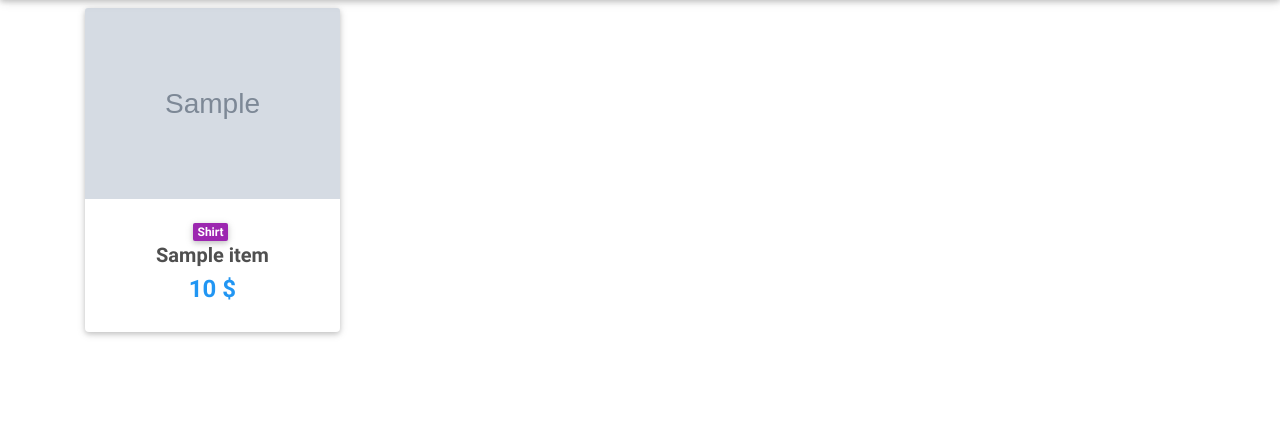
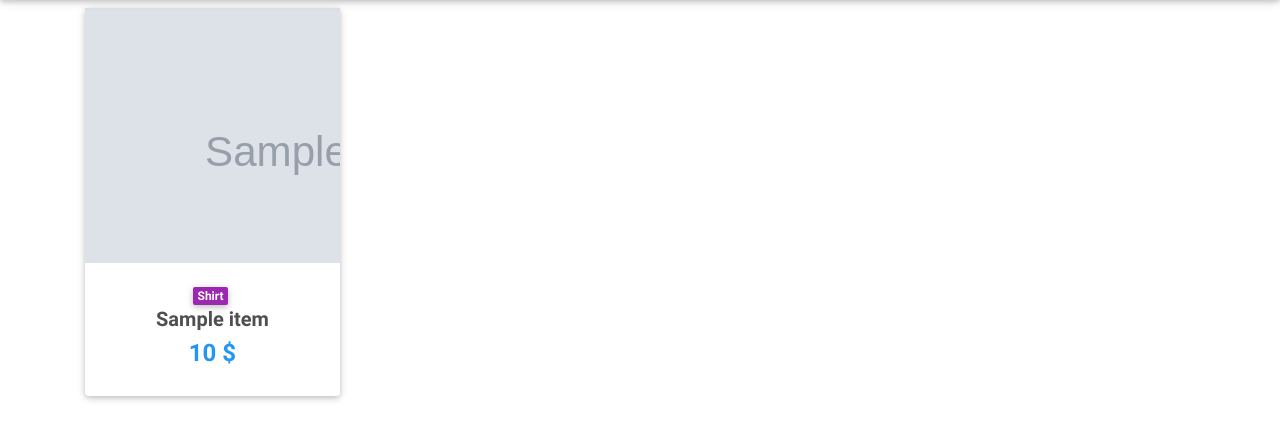
Before and after one commit to Hophoet/comii, a Django app: page / in a window 1280 px wide. Shown: the part 64-504 px from the top of the page. Run offline with Django 3.2, Linux system fonts and the light colour scheme; tables that the repository leaves empty hold one stand-in row (values such as "Sample post"); grey boxes marked "Sample" are stand-in pictures; some libraries are stand-ins or nearby versions.

Commit message:
(templates, css) - add custom.css file to the home template header, add new styles value to the image tag class value

```diff
--- a/templates/home.html
+++ b/templates/home.html
@@ -1,5 +1,10 @@
 {% extends 'base.html' %}
 {% load static %}
+
+{% block extra_head %}
+  <link href="{% static 'css/custom.css' %}" rel="stylesheet">
+{% endblock %}
+
 {%  block content %}
 
   <!--Main layout-->
@@ -18,14 +23,12 @@
           {% for item in object_list  %}
           <!--Grid column-->
           <div class="col-lg-3 col-md-6 mb-4">
-
             <!--Card-->
             <div class="card">
-
               <!--Card image-->
-              <div class="view overlay">
-                <img src="{{ item.image }}" class="card-img-top"
-                  alt="">
+              <div class="img-wrap"> <!--old class value  'view overlay' -->
+                <img src="{{ item.image }}"  class=""
+                  alt=""> <!-- old class value 'card-img-top' -->
                 <a>
                   <div class="mask rgba-white-slight"></div>
                 </a>
@@ -42,7 +45,7 @@
                 </a>
                 <h5>
                   <strong>
-                    <a href="{{ item.get_absolute_url }}" class="dark-grey-text">{{item.title|truncatewords:5}}
+                    <a href="{{ item.get_absolute_url }}" class="dark-grey-text">{{item.title|truncatewords:2}}
                     </a>
                   </strong>
                 </h5>
```
